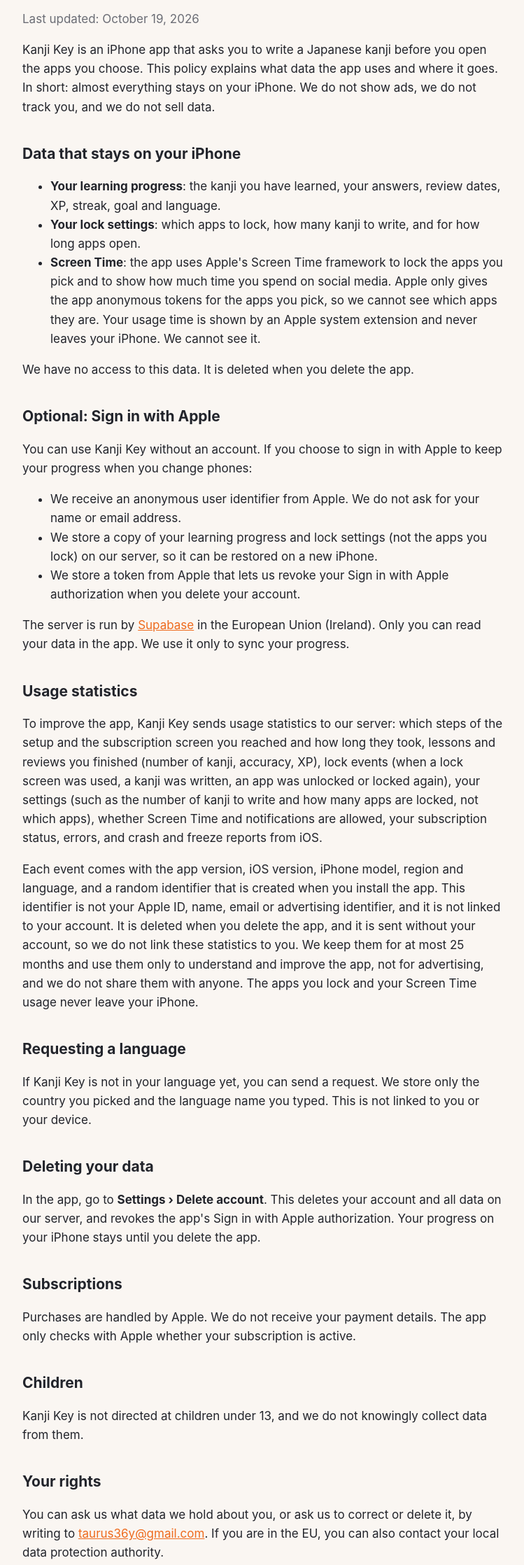
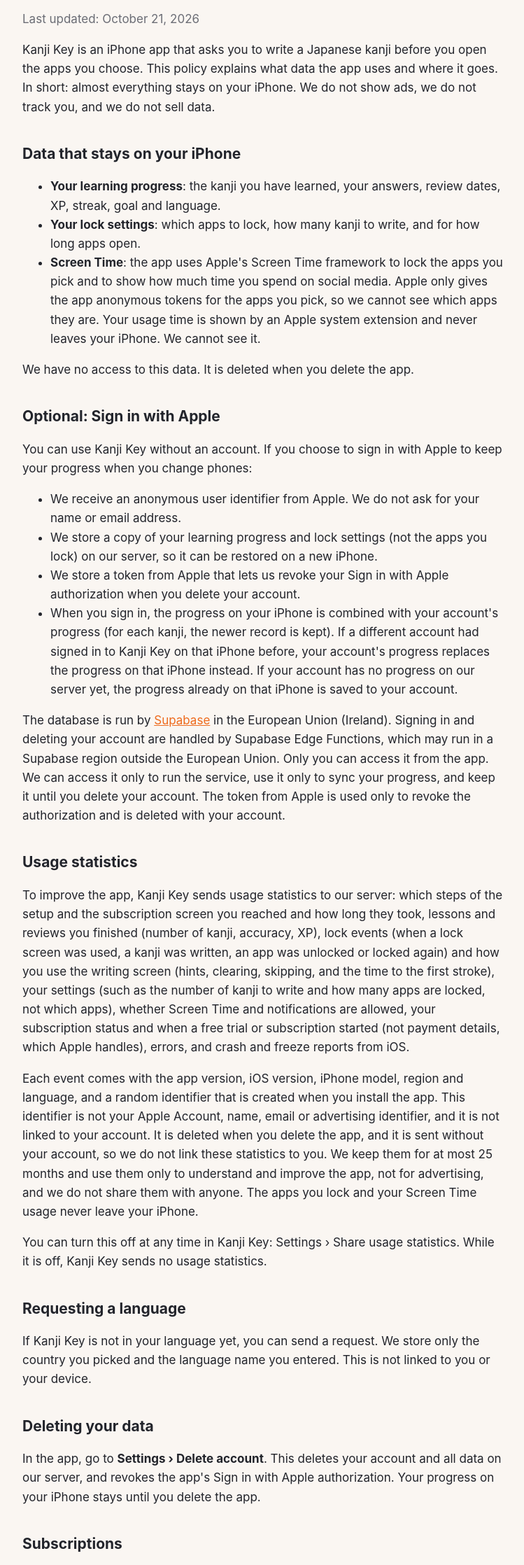
Before and after one commit to yuyasaso/kanji-key, a plain HTML site: page privacy.html in a window 1280 px wide. Shown: the part 168-2404 px from the top of the page at 70% size, without its empty margins (264-1013 px from the left). Drawn offline with Linux system fonts and the light colour scheme.

Commit message:
Update privacy policy (usage statistics toggle, sign-in, account data) and add credits

```diff
--- a/privacy.html
+++ b/privacy.html
@@ -10,7 +10,7 @@
 <main>
 <header><img src="icon.png" alt=""><a href="./">Kanji Key</a></header>
 <h1>Privacy Policy</h1>
-<p class="muted">Last updated: October 19, 2026</p>
+<p class="muted">Last updated: October 21, 2026</p>
 
 <p>Kanji Key is an iPhone app that asks you to write a Japanese kanji before you open the apps you choose. This policy explains what data the app uses and where it goes. In short: almost everything stays on your iPhone. We do not show ads, we do not track you, and we do not sell data.</p>
 
@@ -28,15 +28,17 @@
 <li>We receive an anonymous user identifier from Apple. We do not ask for your name or email address.</li>
 <li>We store a copy of your learning progress and lock settings (not the apps you lock) on our server, so it can be restored on a new iPhone.</li>
 <li>We store a token from Apple that lets us revoke your Sign in with Apple authorization when you delete your account.</li>
+<li>When you sign in, the progress on your iPhone is combined with your account's progress (for each kanji, the newer record is kept). If a different account had signed in to Kanji Key on that iPhone before, your account's progress replaces the progress on that iPhone instead. If your account has no progress on our server yet, the progress already on that iPhone is saved to your account.</li>
 </ul>
-<p>The server is run by <a href="https://supabase.com/privacy">Supabase</a> in the European Union (Ireland). Only you can read your data in the app. We use it only to sync your progress.</p>
+<p>The database is run by <a href="https://supabase.com/privacy">Supabase</a> in the European Union (Ireland). Signing in and deleting your account are handled by Supabase Edge Functions, which may run in a Supabase region outside the European Union. Only you can access it from the app. We can access it only to run the service, use it only to sync your progress, and keep it until you delete your account. The token from Apple is used only to revoke the authorization and is deleted with your account.</p>
 
 <h2>Usage statistics</h2>
-<p>To improve the app, Kanji Key sends usage statistics to our server: which steps of the setup and the subscription screen you reached and how long they took, lessons and reviews you finished (number of kanji, accuracy, XP), lock events (when a lock screen was used, a kanji was written, an app was unlocked or locked again), your settings (such as the number of kanji to write and how many apps are locked, not which apps), whether Screen Time and notifications are allowed, your subscription status, errors, and crash and freeze reports from iOS.</p>
-<p>Each event comes with the app version, iOS version, iPhone model, region and language, and a random identifier that is created when you install the app. This identifier is not your Apple ID, name, email or advertising identifier, and it is not linked to your account. It is deleted when you delete the app, and it is sent without your account, so we do not link these statistics to you. We keep them for at most 25 months and use them only to understand and improve the app, not for advertising, and we do not share them with anyone. The apps you lock and your Screen Time usage never leave your iPhone.</p>
+<p>To improve the app, Kanji Key sends usage statistics to our server: which steps of the setup and the subscription screen you reached and how long they took, lessons and reviews you finished (number of kanji, accuracy, XP), lock events (when a lock screen was used, a kanji was written, an app was unlocked or locked again) and how you use the writing screen (hints, clearing, skipping, and the time to the first stroke), your settings (such as the number of kanji to write and how many apps are locked, not which apps), whether Screen Time and notifications are allowed, your subscription status and when a free trial or subscription started (not payment details, which Apple handles), errors, and crash and freeze reports from iOS.</p>
+<p>Each event comes with the app version, iOS version, iPhone model, region and language, and a random identifier that is created when you install the app. This identifier is not your Apple Account, name, email or advertising identifier, and it is not linked to your account. It is deleted when you delete the app, and it is sent without your account, so we do not link these statistics to you. We keep them for at most 25 months and use them only to understand and improve the app, not for advertising, and we do not share them with anyone. The apps you lock and your Screen Time usage never leave your iPhone.</p>
+<p>You can turn this off at any time in Kanji Key: Settings › Share usage statistics. While it is off, Kanji Key sends no usage statistics.</p>
 
 <h2>Requesting a language</h2>
-<p>If Kanji Key is not in your language yet, you can send a request. We store only the country you picked and the language name you typed. This is not linked to you or your device.</p>
+<p>If Kanji Key is not in your language yet, you can send a request. We store only the country you picked and the language name you entered. This is not linked to you or your device.</p>
 
 <h2>Deleting your data</h2>
 <p>In the app, go to <strong>Settings › Delete account</strong>. This deletes your account and all data on our server, and revokes the app's Sign in with Apple authorization. Your progress on your iPhone stays until you delete the app.</p>
```
Also changed, not shown: index.html (+1 -1 lines), support.html (+6 -1 lines).
